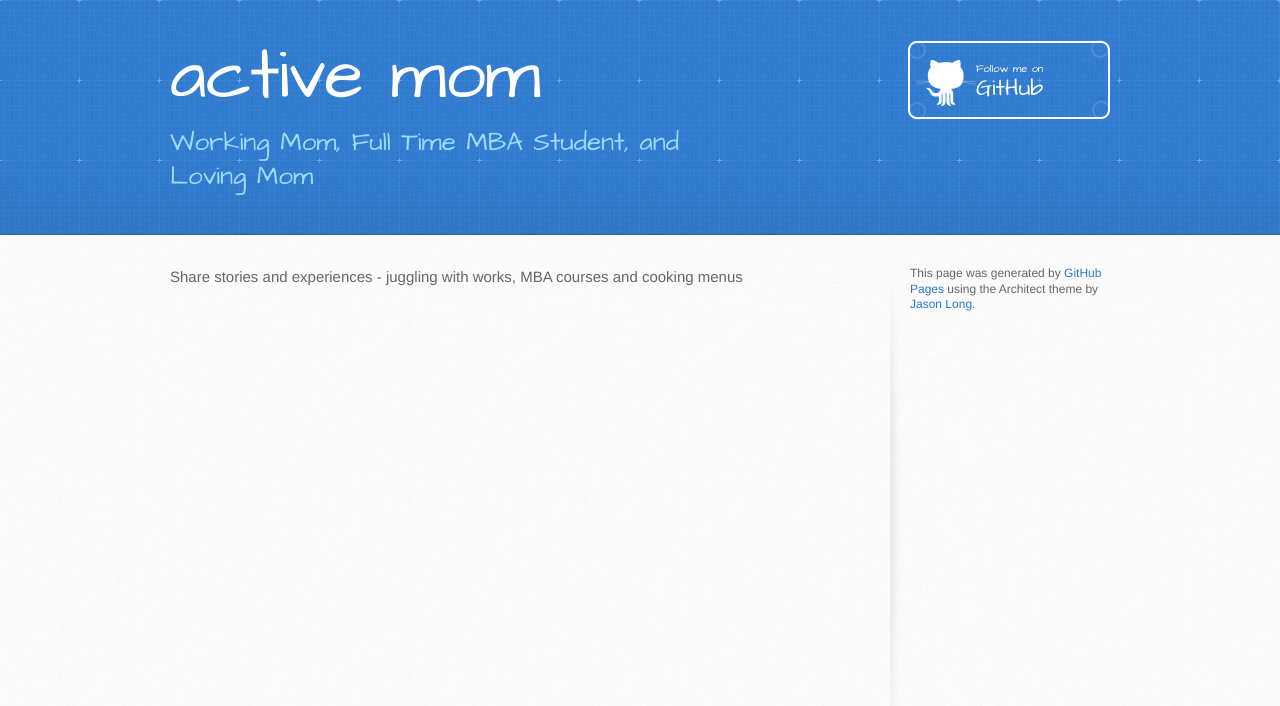
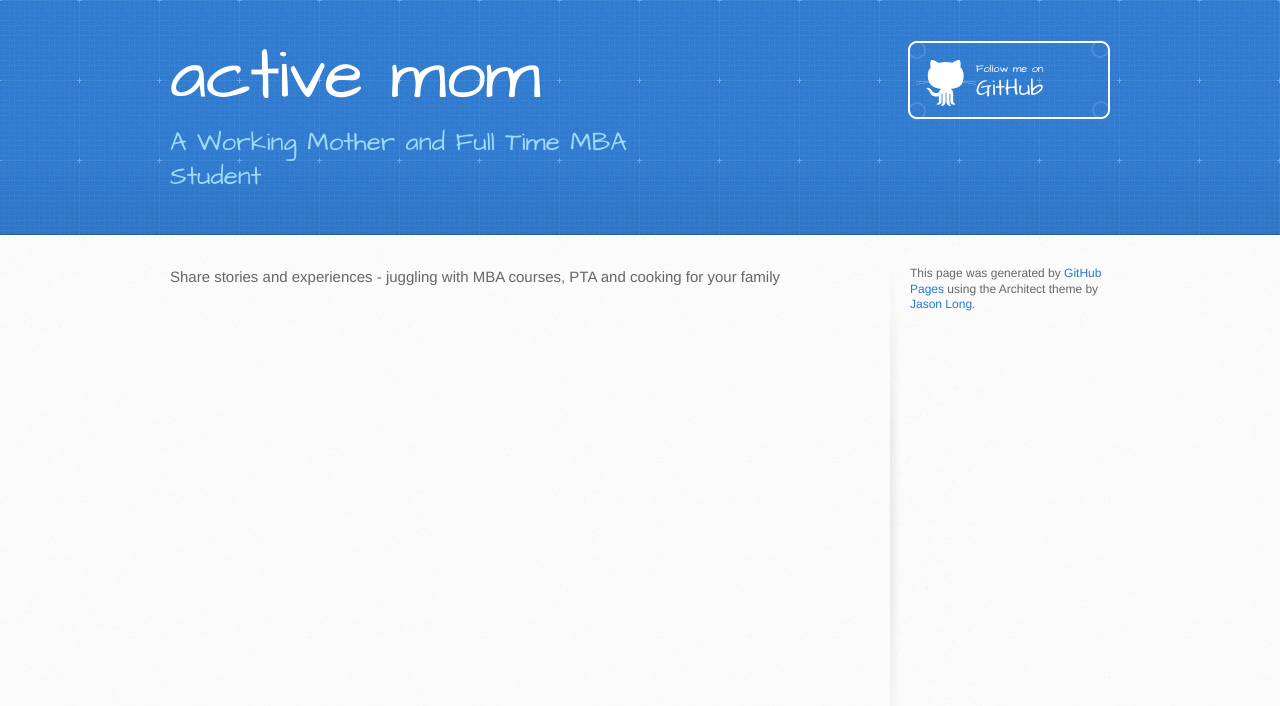
Before and after one commit to kartikawijayati/kartikawijayati.github.io, a plain HTML site: page index.html in a window 1280 px wide. Drawn offline with Linux system fonts and the light colour scheme.

Commit message:
Update index.html

```diff
--- a/index.html
+++ b/index.html
@@ -20,7 +20,7 @@
     <header>
       <div class="inner">
         <h1>active mom</h1>
-        <h2>Working Mom, Full Time MBA Student, and Loving Mom</h2>
+        <h2>A Working Mother and Full Time MBA Student</h2>
         <a href="https://github.com/kartikawijayati" class="button"><small>Follow me on</small> GitHub</a>
       </div>
     </header>
@@ -28,7 +28,7 @@
     <div id="content-wrapper">
       <div class="inner clearfix">
         <section id="main-content">
-          <p>Share stories and experiences - juggling with works, MBA courses and cooking menus</p>
+          <p>Share stories and experiences - juggling with MBA courses, PTA and cooking for your family</p>
         </section>
 
         <aside id="sidebar">
```
